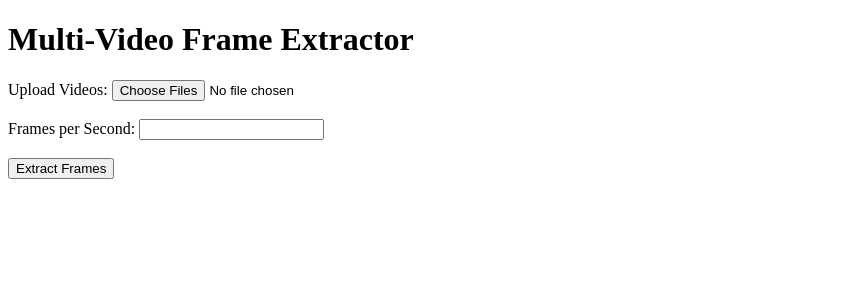
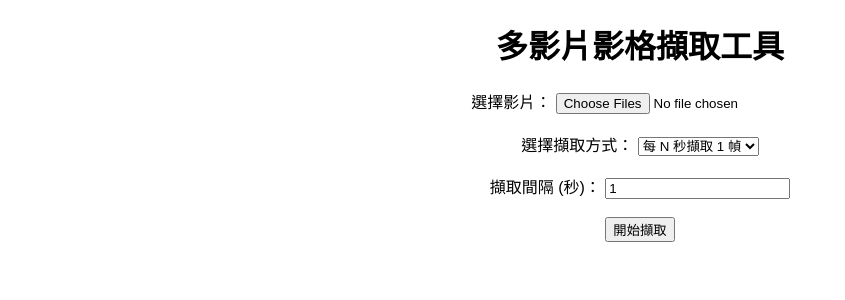
Before and after one commit to XiangLibra/video2jpg, a Flask app: page / in a window 1280 px wide. Shown: the top 300 px of the page, without its empty margins (0-845 px from the left). Run offline with Flask 3, Linux system fonts and the light colour scheme.

Commit message:
Add internal frame and progress view

```diff
--- a/app.py
+++ b/app.py
@@ -1,164 +1,230 @@
-# from flask import Flask, request, send_file, jsonify, render_template
-# import cv2
-# import os
-# import zipfile
-# import tempfile
-# import webbrowser
-# from threading import Timer
-
-# app = Flask(__name__, template_folder='templates')
-
-# def extract_frames(video_path, output_folder, frames_per_second, video_name):
-#     os.makedirs(output_folder, exist_ok=True)
-#     video_capture = cv2.VideoCapture(video_path)
-#     fps = int(video_capture.get(cv2.CAP_PROP_FPS))
-#     frame_interval = fps // frames_per_second
-#     frame_count = 0
-#     saved_frame_count = 0
-#     while True:
-#         ret, frame = video_capture.read()
-#         if not ret:
-#             break
-#         if frame_count % frame_interval == 0:
-#             output_filename = os.path.join(output_folder, f"{video_name}_{saved_frame_count:04d}.jpg")
-#             cv2.imwrite(output_filename, frame)
-#             saved_frame_count += 1
-#         frame_count += 1
-#     video_capture.release()
-#     return saved_frame_count
-
-# @app.route('/')
-# def index():
-#     return render_template('index.html')
-
-# @app.route('/upload', methods=['POST'])
-# def upload_videos():
-#     if 'videos' not in request.files:
-#         return jsonify({'error': 'No video files provided'}), 400
-
-#     files = request.files.getlist('videos')
-#     frames_per_second = int(request.form.get('fps', 1))
-
-#     # 建立臨時資料夾
-#     with tempfile.TemporaryDirectory() as temp_dir:
-#         all_frames_folder = os.path.join(temp_dir, "frames")
-#         os.makedirs(all_frames_folder, exist_ok=True)
-
-#         # 處理每個影片
-#         for file in files:
-#             original_filename = file.filename
-#             video_name, _ = os.path.splitext(original_filename)
-#             video_path = os.path.join(temp_dir, original_filename)
-#             file.save(video_path)
-
-#             output_subfolder = os.path.join(all_frames_folder, video_name)
-#             extract_frames(video_path, output_subfolder, frames_per_second, video_name)
-
-#         # 壓縮所有圖片
-#         zip_filename = "all_videos_frames.zip"
-#         zip_filepath = os.path.join(temp_dir, zip_filename)
-#         with zipfile.ZipFile(zip_filepath, 'w') as zipf:
-#             for root, _, files in os.walk(all_frames_folder):
-#                 for file in files:
-#                     full_path = os.path.join(root, file)
-#                     arcname = os.path.relpath(full_path, all_frames_folder)  # 確保壓縮檔內保持相對路徑
-#                     zipf.write(full_path, arcname)
-
-#         return send_file(zip_filepath, as_attachment=True)
-
-# def open_browser():
-#     # webbrowser.open_new("http://127.0.0.1:5000")
-#     webbrowser.open_new("http://localhost:5000")
-# if __name__ == '__main__':
-#     app.run(debug=True)
-#     # Timer(1, open_browser).start()  # 延遲 1 秒後自動開啟瀏覽器
-
-
-from flask import Flask, request, send_file, jsonify, render_template
+import os
+import sys
+import tempfile
+import uuid
+import threading
+import zipfile
 import cv2
-import os
-import zipfile
-import tempfile
 import webbrowser
 from threading import Timer
 
-app = Flask(__name__, template_folder='templates')
+from flask import Flask, request, jsonify, send_file, render_template
 
-# 影片幀提取功能
-def extract_frames(video_path, output_folder, frames_per_second, video_name):
-    os.makedirs(output_folder, exist_ok=True)
-    video_capture = cv2.VideoCapture(video_path)
-    fps = int(video_capture.get(cv2.CAP_PROP_FPS))
-    frame_interval = fps // frames_per_second
-    frame_count = 0
-    saved_frame_count = 0
-    while True:
-        ret, frame = video_capture.read()
-        if not ret:
-            break
-        if frame_count % frame_interval == 0:
-            output_filename = os.path.join(output_folder, f"{video_name}_{saved_frame_count:04d}.jpg")
-            cv2.imwrite(output_filename, frame)
-            saved_frame_count += 1
-        frame_count += 1
-    video_capture.release()
-    return saved_frame_count
 
-# 主頁面路由
-@app.route('/')
+def resource_path(relative_path: str) -> str:
+    """
+    幫助 Flask 在被 PyInstaller 打包後，仍能正確取得 templates、static 等資源的路徑。
+    - 開發時(未打包)  : 直接以當前檔案位置為基準
+    - 打包後(sys._MEIPASS): PyInstaller 會將資源解壓到此暫存資料夾
+    """
+    base_path = getattr(sys, '_MEIPASS', os.path.dirname(os.path.abspath(__file__)))
+    return os.path.join(base_path, relative_path)
+
+
+# 若有 static 資料夾，同樣用 resource_path() 來取得路徑
+template_dir = resource_path('templates')
+static_dir = resource_path('static')
+
+app = Flask(
+    __name__,
+    template_folder=template_dir,
+    static_folder=static_dir
+)
+
+# 簡易任務管理結構
+tasks = {}
+# tasks[job_id] = {
+#   "progress": 0~100,
+#   "status": "processing"/"done"/"error",
+#   "zip_path": "/path/to/zip",
+#   "error": ""
+# }
+
+
+def extract_frames_and_zip(video_info_list, output_folder, fps=None, interval=None, job_id=None):
+    """
+    從多個影片擷取影格並壓縮成單一ZIP (背景執行)。
+    video_info_list: [(video_path, video_name), (video_path2, video_name2), ...]
+    """
+
+    try:
+        os.makedirs(output_folder, exist_ok=True)
+
+        # 1) 先計算所有影片的總影格數量，以便整體進度計算
+        total_frames_all = 0
+        for (video_path, video_name) in video_info_list:
+            cap = cv2.VideoCapture(video_path)
+            total_frames = int(cap.get(cv2.CAP_PROP_FRAME_COUNT))
+            cap.release()
+            if total_frames < 1:
+                total_frames = 1
+            total_frames_all += total_frames
+
+        if total_frames_all == 0:
+            total_frames_all = 1
+
+        # 2) 依序處理每支影片
+        processed_frames_all = 0  # 已處理的影格總數
+
+        for (video_path, video_name) in video_info_list:
+            # 為該影片單獨建立資料夾 (同一個 output_folder 底下)
+            video_folder = os.path.join(output_folder, video_name)
+            os.makedirs(video_folder, exist_ok=True)
+
+            video_capture = cv2.VideoCapture(video_path)
+            total_frames = int(video_capture.get(cv2.CAP_PROP_FRAME_COUNT))
+            if total_frames <= 0:
+                total_frames = 1  # 避免除以0
+
+            video_fps = int(video_capture.get(cv2.CAP_PROP_FPS))
+            if video_fps <= 0:
+                video_fps = 30  # 給個預設值
+
+            # 計算取幀間隔
+            if fps:
+                frame_interval = max(1, video_fps // int(fps))
+            elif interval:
+                frame_interval = max(1, int(video_fps * float(interval)))
+            else:
+                frame_interval = 1
+
+            frame_count = 0
+
+            # 擷取影格
+            while True:
+                ret, frame = video_capture.read()
+                if not ret:
+                    break
+
+                if frame_count % frame_interval == 0:
+                    # 存在該影片的獨立資料夾
+                    saved_frame_count = frame_count // frame_interval
+                    filename = f"{video_name}_{saved_frame_count:04d}.jpg"
+                    cv2.imwrite(os.path.join(video_folder, filename), frame)
+
+                frame_count += 1
+                processed_frames_all += 1
+
+                # 每處理一個 frame，更新進度(取前 90% 當作擷取影格階段)
+                tasks[job_id]["progress"] = int((processed_frames_all / total_frames_all) * 90)
+
+            video_capture.release()
+
+        # 3) 壓縮檔案 (進度：90% -> 100%)
+        zip_filename = "all_videos_frames.zip"
+        zip_path = os.path.join(output_folder, zip_filename)
+        with zipfile.ZipFile(zip_path, "w", zipfile.ZIP_DEFLATED) as zipf:
+            for root, _, files in os.walk(output_folder):
+                for f in files:
+                    # 把產生的 JPG 都加進去，但不包含 ZIP 本身
+                    if f.endswith(".jpg"):
+                        full_path = os.path.join(root, f)
+                        arcname = os.path.relpath(full_path, output_folder)
+                        zipf.write(full_path, arcname)
+
+        tasks[job_id]["progress"] = 100
+        tasks[job_id]["status"] = "done"
+        tasks[job_id]["zip_path"] = zip_path
+
+    except Exception as e:
+        tasks[job_id]["status"] = "error"
+        tasks[job_id]["error"] = str(e)
+
+
+@app.route("/")
 def index():
-    return render_template('index.html')
+    """首頁：渲染前端 index.html"""
+    return render_template("index.html")
 
-# 多影片上傳處理
-@app.route('/upload', methods=['POST'])
+
+@app.route("/upload", methods=["POST"])
 def upload_videos():
-    if 'videos' not in request.files:
-        return jsonify({'error': 'No video files provided'}), 400
+    """接收多個影片、建立背景任務，馬上回應 job_id，前端可輪詢進度。"""
+    if "videos" not in request.files:
+        return jsonify({"error": "No video files provided"}), 400
 
-    files = request.files.getlist('videos')
-    frames_per_second = int(request.form.get('fps', 1))
+    files = request.files.getlist("videos")
+    fps = request.form.get("fps")
+    interval = request.form.get("interval")
 
-    # 建立臨時資料夾
-    with tempfile.TemporaryDirectory() as temp_dir:
-        all_frames_folder = os.path.join(temp_dir, "frames")
-        os.makedirs(all_frames_folder, exist_ok=True)
+    # 判斷是 fps 或 interval
+    if interval:
+        interval = float(interval)
+    elif fps:
+        fps = int(fps)
+    else:
+        return jsonify({"error": "No valid frame extraction option provided"}), 400
 
-        # 處理每個影片
-        for file in files:
-            original_filename = file.filename
-            video_name, _ = os.path.splitext(original_filename)
-            video_path = os.path.join(temp_dir, original_filename)
-            file.save(video_path)
+    # 建一個 job_id 來追蹤任務狀態
+    job_id = str(uuid.uuid4())
+    tasks[job_id] = {
+        "progress": 0,
+        "status": "processing",
+        "zip_path": None,
+        "error": ""
+    }
 
-            output_subfolder = os.path.join(all_frames_folder, video_name)
-            extract_frames(video_path, output_subfolder, frames_per_second, video_name)
+    # 建立臨時目錄，存放影格 & ZIP
+    temp_dir = tempfile.mkdtemp()
 
-        # 壓縮所有圖片
-        zip_filename = "all_videos_frames.zip"
-        zip_filepath = os.path.join(temp_dir, zip_filename)
-        with zipfile.ZipFile(zip_filepath, 'w') as zipf:
-            for root, _, files in os.walk(all_frames_folder):
-                for file in files:
-                    full_path = os.path.join(root, file)
-                    arcname = os.path.relpath(full_path, all_frames_folder)  # 確保壓縮檔內保持相對路徑
-                    zipf.write(full_path, arcname)
+    # 把所有影片先存到臨時資料夾，同時建立一個 list 提供後面使用
+    video_info_list = []
+    for file in files:
+        original_filename = file.filename
+        video_name, _ = os.path.splitext(original_filename)
+        video_path = os.path.join(temp_dir, original_filename)
+        file.save(video_path)
+        video_info_list.append((video_path, video_name))
 
-        return send_file(zip_filepath, as_attachment=True)
+    # 背景執行緒
+    def worker():
+        extract_frames_and_zip(
+            video_info_list=video_info_list,
+            output_folder=temp_dir,
+            fps=fps,
+            interval=interval,
+            job_id=job_id
+        )
 
-# 憑證檔案處理
-@app.route('/.well-known/pki-validation/<filename>')
-def serve_pki_validation(filename):
-    file_path = os.path.join('.well-known', 'pki-validation', filename)
-    if os.path.exists(file_path):
-        return send_file(file_path)
-    else:
-        return "File not found", 404
+    threading.Thread(target=worker, daemon=True).start()
 
+    # 立即回傳 job_id
+    return jsonify({"job_id": job_id})
+
+
+@app.route("/progress/<job_id>", methods=["GET"])
+def get_progress(job_id):
+    """返回 job 的進度與狀態"""
+    if job_id not in tasks:
+        return jsonify({"error": "Invalid job_id"}), 404
+    return jsonify({
+        "progress": tasks[job_id]["progress"],
+        "status": tasks[job_id]["status"],
+        "error": tasks[job_id]["error"]
+    })
+
+
+@app.route("/download/<job_id>")
+def download_zip(job_id):
+    """下載產生的 ZIP 檔案"""
+    if job_id not in tasks:
+        return jsonify({"error": "Invalid job_id"}), 404
+
+    if tasks[job_id]["status"] != "done":
+        return jsonify({"error": f"Job {job_id} not finished"}), 400
+
+    zip_path = tasks[job_id]["zip_path"]
+    if not zip_path or not os.path.exists(zip_path):
+        return jsonify({"error": "ZIP file missing"}), 404
+
+    return send_file(zip_path, as_attachment=True)
 # 自動開啟瀏覽器
 def open_browser():
-    webbrowser.open_new("http://localhost")
+    webbrowser.open_new("http://localhost:5002")
 
-if __name__ == '__main__':
-    # 延遲 1 秒後開啟瀏覽器
-    # Timer(1, open_browser).start()
-    app.run(host='0.0.0.0', port=5002)
+if __name__ == "__main__":
+    # 若在開發階段，可自行調整 debug, port 等
+    # app.run(debug=False, port=5002)
+    Timer(2, open_browser).start()
+    # app.run(debug=False, port=5002, use_reloader=False)
+    app.run(debug=False, port=5002)
--- a/templates/index.html
+++ b/templates/index.html
@@ -1,60 +1,160 @@
 <!DOCTYPE html>
-<html lang="en">
+<html lang="zh-TW">
 <head>
   <meta charset="UTF-8">
-    <meta name="viewport" content="width=device-width, initial-scale=1.0">
-    <title>Multi-Video Frame Extractor</title>
+  <title>多影片影格擷取工具</title>
+  <style>
+    body { font-family: Arial, sans-serif; text-align: center; }
+    #progressContainer { margin: 20px auto; width: 50%; display: none; }
+    progress { width: 100%; }
+  </style>
+</head>
+<body>
+<h1>多影片影格擷取工具</h1>
+
+<form onsubmit="event.preventDefault(); uploadVideos();">
+  <label for="videos">選擇影片：</label>
+  <input type="file" id="videos" name="videos" accept="video/*" multiple required><br><br>
+
+  <label for="frameOption">選擇擷取方式：</label>
+  <select id="frameOption" name="frameOption" onchange="toggleOptions()">
+      <!-- 改為第一個選項是「每 N 秒擷取 1 幀」 -->
+      <option value="interval">每 N 秒擷取 1 幀</option>
+      <option value="fps">每秒擷取 N 幀</option>
+  </select><br><br>
+
+  <!-- 預設先顯示 intervalOption，fpsOption 隱藏 -->
+  <div id="intervalOption">
+      <label for="interval">擷取間隔 (秒)：</label>
+      <input type="number" id="interval" name="interval" min="1" value="1">
+  </div>
+  <div id="fpsOption" style="display:none;">
+      <label for="fps">每秒擷取幀數：</label>
+      <input type="number" id="fps" name="fps" min="1" value="1">
+  </div>
+
+  <br>
+  <button type="submit" id="submitButton">開始擷取</button>
+</form>
+
+<!-- 進度條 + 數值 -->
+<div id="progressContainer">
+  <progress id="progressBar" value="0" max="100"></progress>
+  <div>
+    目前進度：<span id="progressText">0</span>%
+  </div>
+</div>
+
 <script>
+function toggleOptions() {
+  const selection = document.getElementById('frameOption').value;
+  if (selection === 'fps') {
+    document.getElementById('fpsOption').style.display = 'block';
+    document.getElementById('intervalOption').style.display = 'none';
+  } else {
+    document.getElementById('fpsOption').style.display = 'none';
+    document.getElementById('intervalOption').style.display = 'block';
+  }
+}
+
 async function uploadVideos() {
   const videoFiles = document.getElementById('videos').files;
-            const fps = document.getElementById('fps').value;
-            if (!videoFiles.length || !fps) {
-                alert("Please upload videos and select FPS!");
+  const frameOption = document.getElementById('frameOption').value;
+  let fps = null;
+  let interval = null;
+
+  if (!videoFiles.length) {
+    alert("請上傳影片！");
     return;
   }
 
+  // 根據下拉選擇讀取對應的值
+  if (frameOption === 'interval') {
+    interval = document.getElementById('interval').value;
+    if (!interval || interval <= 0) {
+      alert("請選擇有效的時間間隔！");
+      return;
+    }
+  } else {
+    fps = document.getElementById('fps').value;
+    if (!fps || fps <= 0) {
+      alert("請選擇有效的 FPS 值！");
+      return;
+    }
+  }
+
+  // 建構 FormData
   const formData = new FormData();
   for (let file of videoFiles) {
     formData.append('videos', file);
   }
+  if (interval) {
+    formData.append('interval', interval);
+  }
+  if (fps) {
     formData.append('fps', fps);
+  }
 
-            try {
-                const response = await fetch('/upload', {
+  // 顯示進度 UI
+  const button = document.getElementById('submitButton');
+  button.disabled = true;
+  button.innerText = "處理中...";
+  document.getElementById('progressContainer').style.display = 'block';
+  const progressBar = document.getElementById('progressBar');
+  const progressText = document.getElementById('progressText');
+
+  // 發送到後端，先拿到 job_id
+  let resp = await fetch('/upload', {
     method: 'POST',
-                    body: formData,
+    body: formData
   });
-
-                if (!response.ok) {
-                    const errorText = await response.text();
-                    alert(`Error: ${errorText}`);
+  if (!resp.ok) {
+    let errorMsg = await resp.text();
+    alert("上傳失敗：" + errorMsg);
+    button.disabled = false;
+    button.innerText = "開始擷取";
     return;
   }
+  let data = await resp.json();
+  const jobId = data.job_id;
+  console.log("job_id:", jobId);
 
-                const blob = await response.blob();
-                const downloadLink = document.createElement('a');
-                downloadLink.href = URL.createObjectURL(blob);
-                downloadLink.download = "all_videos_frames.zip";
-                downloadLink.click();
+  // 用 setInterval 輪詢 /progress/<job_id>
+  let timer = setInterval(async () => {
+    let progResp = await fetch('/progress/' + jobId);
+    if (!progResp.ok) {
+      console.log("輪詢失敗");
+      clearInterval(timer);
+      button.disabled = false;
+      button.innerText = "開始擷取";
+      return;
+    }
+    let progData = await progResp.json();
+    let p = progData.progress;
+    progressBar.value = p;
+    progressText.innerText = p;
 
-                alert("Frames extracted and download initiated!");
-            } catch (error) {
-                console.error("Error uploading videos:", error);
-                alert("An error occurred while processing your request.");
+    if (progData.status === 'done') {
+      // 完成 -> 下載檔案
+      clearInterval(timer);
+      progressBar.value = 100;
+      progressText.innerText = 100;
+
+      // 下載
+      window.location.href = '/download/' + jobId;
+      alert("擷取完成，下載開始！");
+
+      button.disabled = false;
+      button.innerText = "開始擷取";
+    } else if (progData.status === 'error') {
+      clearInterval(timer);
+      alert("處理失敗：" + progData.error);
+      button.disabled = false;
+      button.innerText = "開始擷取";
     }
+  }, 1000);
 }
 </script>
-</head>
-<body>
-    <h1>Multi-Video Frame Extractor</h1>
-    <form onsubmit="event.preventDefault(); uploadVideos();">
-        <label for="videos">Upload Videos:</label>
-        <input type="file" id="videos" name="videos" accept="video/*" multiple required><br><br>
 
-        <label for="fps">Frames per Second:</label>
-        <input type="number" id="fps" name="fps" min="1" required><br><br>
-
-        <button type="submit">Extract Frames</button>
-    </form>
 </body>
 </html>
```
Lines whose indentation alone changed are shown as unchanged.
